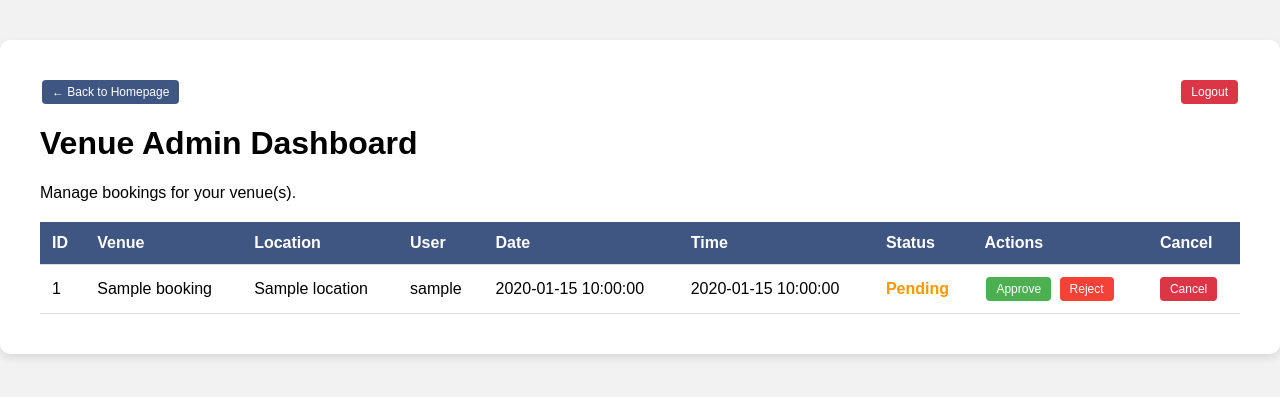
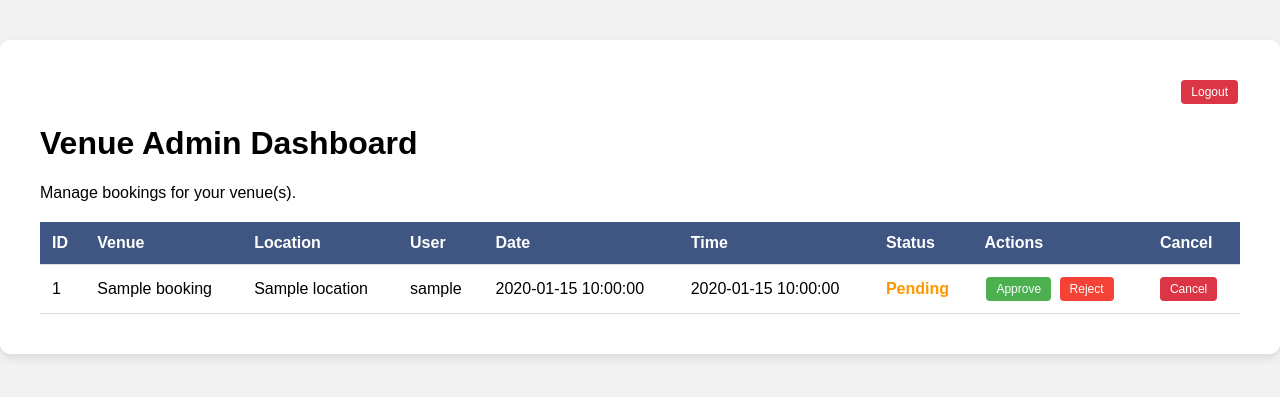
Before and after one commit to danenriquerrhine/project, a Flask app: template templates/venue_admin.html in a window 1280 px wide. Shown: the top 397 px of the page. Run offline with Flask 3, Linux system fonts and the light colour scheme; the template is opened without the code that fills it: most values are stand-ins (such as "Sample title", 1, 10 or a date in 2020).

Commit message:
Update venue_admin.html

```diff
--- a/templates/venue_admin.html
+++ b/templates/venue_admin.html
@@ -15,8 +15,7 @@
         }
         .top-bar {
             display: flex;
-            justify-content: space-between;
-            align-items: center;
+            justify-content: flex-end;
             margin-bottom: 20px;
         }
         .btn {
@@ -28,10 +27,6 @@
             margin: 0 2px;
             text-decoration: none;
             display: inline-block;
-        }
-        .btn-back {
-            background: #3f5683;
-            color: white;
         }
         .btn-logout {
             background: #dc3545;
@@ -84,7 +79,6 @@
 <body>
     <div class="container">
         <div class="top-bar">
-            <a href="/" class="btn btn-back">← Back to Homepage</a>
             <a href="{{ url_for('logout') }}" class="btn btn-logout" onclick="return confirm('Are you sure you want to log out?');">Logout</a>
         </div>
         <h1>Venue Admin Dashboard</h1>
@@ -102,7 +96,7 @@
 
          <table>
             <thead>
-                 <tr>
+                  <tr>
                     <th>ID</th>
                     <th>Venue</th>
                     <th>Location</th>
@@ -112,11 +106,11 @@
                     <th>Status</th>
                     <th>Actions</th>
                     <th>Cancel</th>
-                 </tr>
+                  </tr>
             </thead>
             <tbody>
                 {% for b in bookings %}
-                 <tr>
+                  <tr>
                     <td>{{ b.id }}</td>
                     <td>{{ b.name }}</td>
                     <td>{{ b.location }}</td>
@@ -141,7 +135,7 @@
                     <td>
                         <a href="/venue_admin/delete_booking/{{ b.id }}" class="btn-cancel" onclick="return confirm('Are you sure you want to cancel this booking? This action cannot be undone.');">Cancel</a>
                     </td>
-                 </tr>
+                  </tr>
                 {% endfor %}
             </tbody>
          </table>
```
